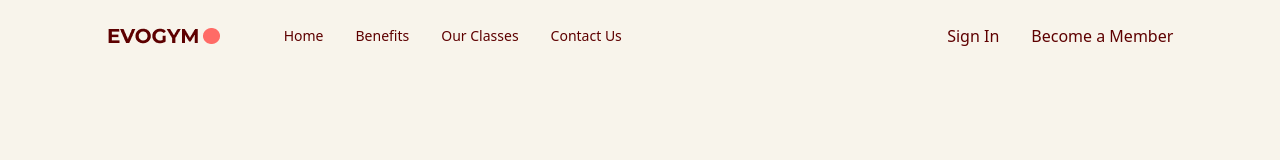
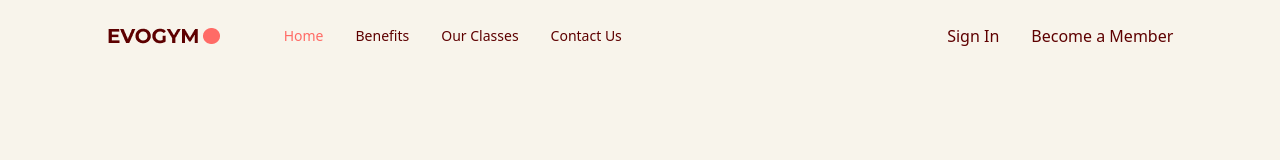
Before and after one commit to jaewoo-ahn/fitness_app, a React (Vite) app: page / in a window 1280 px wide. Shown: the top 160 px of the page. Built offline with nearby package versions, Linux system fonts and the light colour scheme.

Commit message:
fix error

```diff
--- a/src/App.tsx
+++ b/src/App.tsx
@@ -1,9 +1,12 @@
 import Navbar from "@/scenes/navbar";
+import { useState } from "react";
 
 function App() {
+  const [selectedPage, setSelectedPage] = useState<string>("home");
+  console.log(selectedPage);
   return (
     <div className="app bg-gray-20">
-      <Navbar />
+      <Navbar selectedPage={selectedPage} setSelectedPage={setSelectedPage} />
     </div>
   );
 }
--- a/src/scenes/navbar/Links.tsx
+++ b/src/scenes/navbar/Links.tsx
@@ -10,7 +10,9 @@
   const lowerCasePage = page.toLowerCase().replace(/ /g, "");
   return (
     <AnchorLink
-      className={`${selectedPage === lowerCasePage} ? "text-primary-500" : "transition duration-500 hover:text-primary-300"`}
+      className={`${selectedPage === lowerCasePage ? "text-primary-500" : ""}
+        transition duration-500 hover:text-primary-300
+      `}
       href={`#${lowerCasePage}`}
       onClick={() => {
         setSelectedPage(lowerCasePage);
--- a/src/scenes/navbar/index.tsx
+++ b/src/scenes/navbar/index.tsx
@@ -1,10 +1,11 @@
 // import { useState } from "react";
 // import { Bars3Icon, XMarkIcon } from "@heroicons/react/24/solid";
 import Logo from "@/assets/Logo.png";
+import Link from "./Links";
 
-type Props = {};
+type Props = { selectedPage: string; setSelectedPage: (value: string) => void };
 
-const Navbar = (props: Props) => {
+const Navbar = ({ selectedPage, setSelectedPage }: Props) => {
   const flexBetween = "flex items-center justify-between";
   return (
     <nav>
@@ -14,10 +15,26 @@
             <img alt="logo" src={Logo} />
             <div className={`${flexBetween} w-full`}>
               <div className={`${flexBetween} gap-8 text-sm`}>
-                <p>Home</p>
-                <p>Benefits</p>
-                <p>Our Classes</p>
-                <p>Contact Us</p>
+                <Link
+                  page="Home"
+                  selectedPage={selectedPage}
+                  setSelectedPage={setSelectedPage}
+                />
+                <Link
+                  page="Benefits"
+                  selectedPage={selectedPage}
+                  setSelectedPage={setSelectedPage}
+                />
+                <Link
+                  page="Our Classes"
+                  selectedPage={selectedPage}
+                  setSelectedPage={setSelectedPage}
+                />
+                <Link
+                  page="Contact Us"
+                  selectedPage={selectedPage}
+                  setSelectedPage={setSelectedPage}
+                />
               </div>
               <div className={`${flexBetween} gap-8`}>
                 <p>Sign In</p>
```
